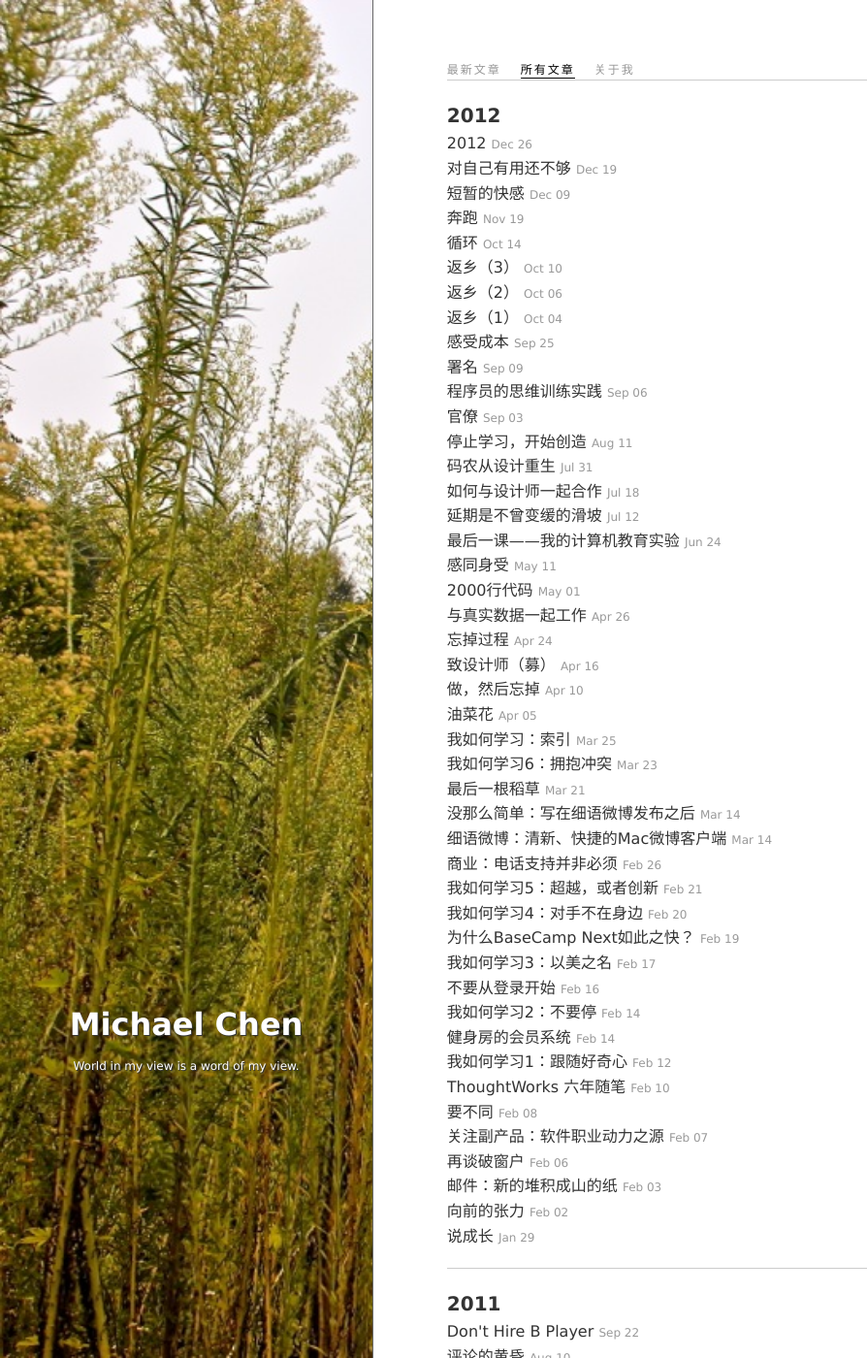
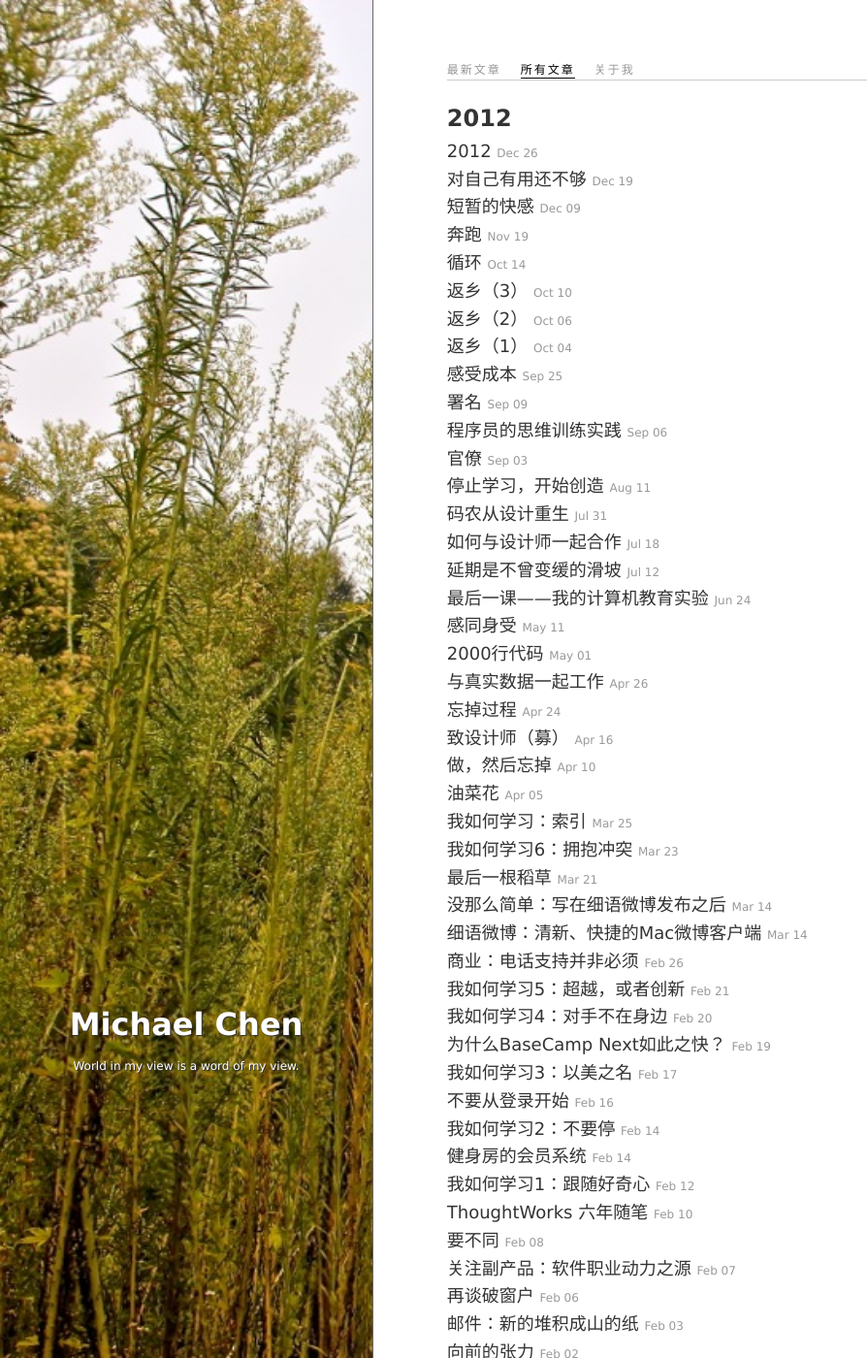
Before and after one commit to mechiland/mechiland.github.com, a Jekyll site: the page built from archives.html, in a window 1280 px wide and 1400 px high. Shown: the whole window at 97% size, without its empty margins (0-894 px from the left). Built offline with Jekyll 4.4.1, drawn with Linux system fonts in a browser that asks for light colours; nearby versions of some CDN libraries; Markdown is read by kramdown in place of the engine named in the settings.

Commit message:
responsive archives page

```diff
--- a/css/main.css
+++ b/css/main.css
@@ -190,11 +190,11 @@ nav a.active, nav a:hover {
 
 .archives {
     line-height: 1.6;
-    font-size: 16px;
+    font-size: 18px;
 }
 
 .archives h3 {
-    font-size: 20px;
+    font-size: 24px;
 }
 
 .archives a {
@@ -242,6 +242,14 @@ nav a.active, nav a:hover {
     }
     .blogs article .meta {
         font-size: 12px;
+    }
+    .archives {
+        line-height: 1.6;
+        font-size: 16px;
+    }
+
+    .archives h3 {
+        font-size: 20px;
     }
 
 }
```
